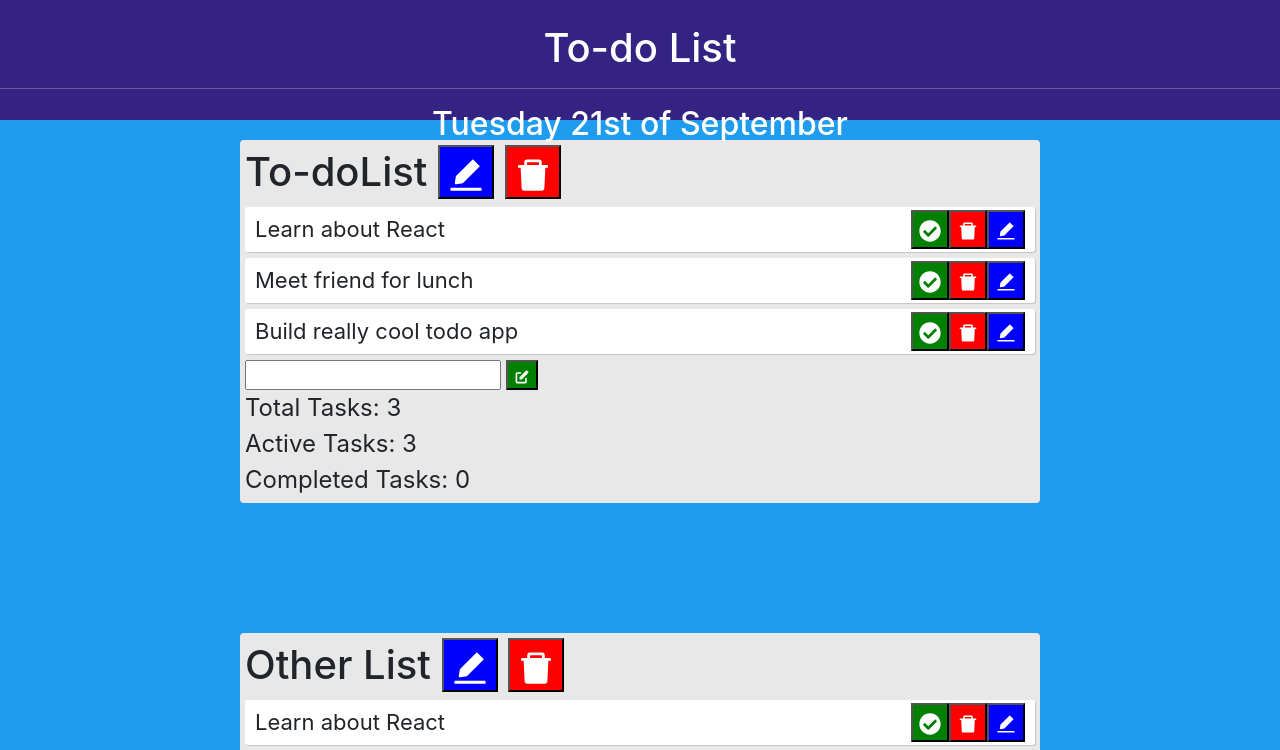
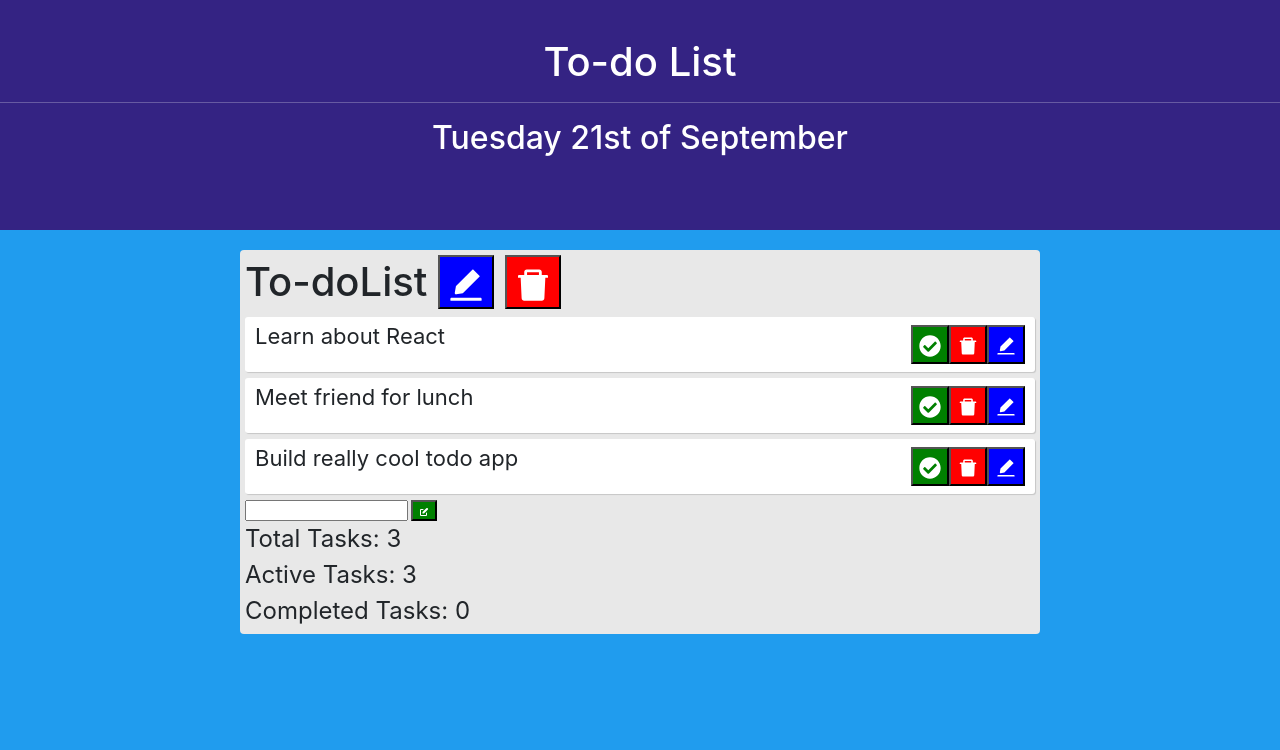
Before and after one commit to tanmichael1/To-Do-List, a React (Create React App) app: page / in a window 1280 px wide. Shown: the top 750 px of the page. Built offline with nearby package versions, Linux system fonts and the light colour scheme.

Commit message:
Start on mobile displays

```diff
--- a/src/App.css
+++ b/src/App.css
@@ -72,12 +72,8 @@
   margin-bottom: 20px;
   background-color: rgb(0, 23, 156);
   position: center;
+  color: white;
   text-align: center;
-}
-
-.tabs h1,
-p {
-  color: white;
 }
 
 #addListButton {
@@ -94,8 +90,8 @@ p {
   color: white;
   text-align: center;
   width: 100%;
-  padding-top: 3vh;
-  padding-bottom: 12vh;
+  padding-top: 3vw;
+  padding-bottom: 12vw;
   bottom: 0;
   height: 2.5rem;
   background-color: #342383;
@@ -113,3 +109,120 @@ p {
   height: 2.5rem;
   background-color: #342383;
 }
+
+/*Extra small*/
+@media only screen and (min-width: 0px) {
+  .header {
+    position: center;
+    color: white;
+    text-align: center;
+    width: 100%;
+    padding-top: 3vw;
+    padding-bottom: 35vw;
+    bottom: 0;
+    height: 2.5rem;
+    background-color: #342383;
+  }
+}
+
+/*Quite small*/
+@media only screen and (min-width: 360px) {
+  .todo-list {
+    background: #e8e8e8;
+    border-radius: 4px;
+    max-width: 300px;
+    padding: 5px;
+    font-size: 10px;
+    margin: auto;
+    margin-top: 20px;
+    margin-bottom: 130px;
+  }
+
+  .header {
+    position: center;
+    color: white;
+    text-align: center;
+    width: 100%;
+    padding-top: 3vw;
+    padding-bottom: 32vw;
+    bottom: 0;
+    height: 2.5rem;
+    background-color: #342383;
+  }
+}
+
+/*Small devices (landscape phones, 576px and up) */
+@media (min-width: 576px) {
+  .todo-list {
+    background: #e8e8e8;
+    border-radius: 4px;
+    max-width: 800px;
+    padding: 5px;
+
+    margin: auto;
+    margin-top: 20px;
+    margin-bottom: 130px;
+  }
+
+  .header {
+    position: center;
+    color: white;
+    text-align: center;
+    width: 100%;
+    padding-top: 3vw;
+    padding-bottom: 12vw;
+    bottom: 0;
+    height: 2.5rem;
+    background-color: #342383;
+  }
+}
+
+/* Medium devices (tablets, 768px and up)*/
+@media (min-width: 768px) {
+  .todo-list {
+    background: #e8e8e8;
+    border-radius: 4px;
+    max-width: 600px;
+    padding: 5px;
+
+    margin: auto;
+    margin-top: 20px;
+    margin-bottom: 130px;
+  }
+  .header {
+    position: center;
+    color: white;
+    text-align: center;
+    width: 100%;
+    padding-top: 3vw;
+    padding-bottom: 17vw;
+    bottom: 0;
+    height: 2.5rem;
+    background-color: #342383;
+  }
+}
+
+/* Large devices (desktops, 992px and up)*/
+@media only screen and (min-width: 992px) {
+  .todo-list {
+    background: #e8e8e8;
+    border-radius: 4px;
+    max-width: 800px;
+    padding: 5px;
+
+    margin: auto;
+    margin-top: 20px;
+    margin-bottom: 130px;
+  }
+  .header {
+    position: center;
+    color: white;
+    text-align: center;
+    width: 100%;
+    padding-top: 3vw;
+    padding-bottom: 15vw;
+    bottom: 0;
+    height: 2.5rem;
+    background-color: #342383;
+  }
+}
--- a/src/pages/TodoLists.jsx
+++ b/src/pages/TodoLists.jsx
@@ -22,7 +22,7 @@ function Todo({
       className="todo"
       style={{ textDecoration: todo.isCompleted ? "line-through" : "" }}
     >
-      {todo.text}
+      <p>{todo.text} </p>
       <div>
         {todo.isCompleted ? (
           <button onClick={() => incompleteTodo(index)}>
```
